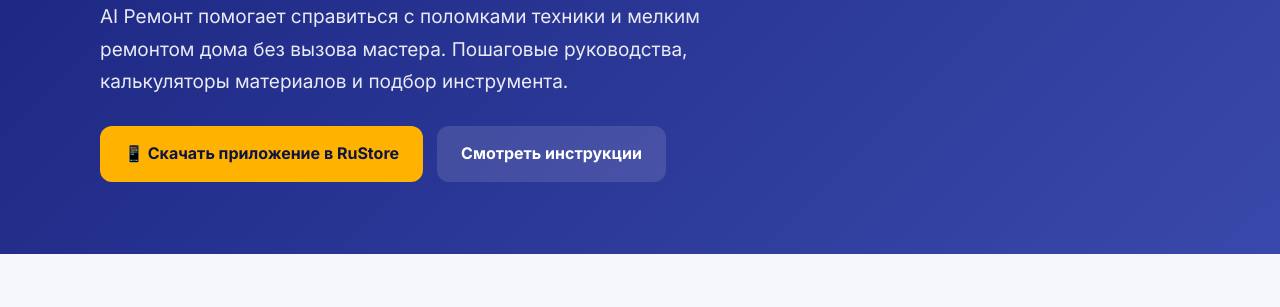
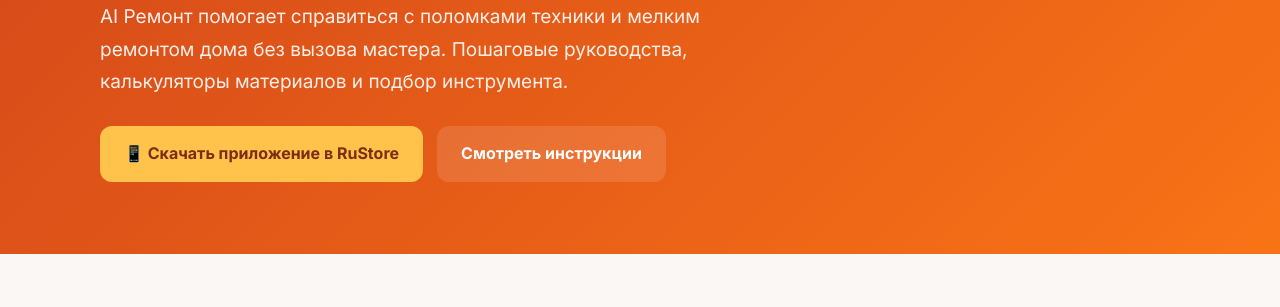
Before and after one commit to Zubcoder/airemont-site, a plain HTML site: page index.html in a window 1280 px wide. Shown: the part 319-626 px from the top of the page. Drawn offline with Linux system fonts and the light colour scheme.

Commit message:
Тема бренда: отдельная цветовая гамма под приложение

```diff
--- a/assets/style.css
+++ b/assets/style.css
@@ -1,16 +1,16 @@
-/* AI Юрист — сайт. Общие стили. */
+/* AI Ремонт — сайт. Общие стили (оранжевая тема). */
 :root {
-  --navy: #1A237E;
-  --navy-dark: #0d1442;
-  --navy-light: #3949ab;
-  --accent: #ffb300;
-  --bg: #f6f7fb;
+  --navy: #D2461A;
+  --navy-dark: #7c2d12;
+  --navy-light: #f97316;
+  --accent: #ffc24b;
+  --bg: #faf7f4;
   --bg-card: #ffffff;
-  --text: #1c2033;
-  --text-soft: #565c73;
-  --border: #e6e8f0;
+  --text: #1f1a17;
+  --text-soft: #6b5f57;
+  --border: #ece6e1;
   --ok: #2e7d32;
-  --shadow: 0 6px 24px rgba(26, 35, 126, 0.08);
+  --shadow: 0 6px 24px rgba(210, 70, 26, 0.10);
   --radius: 14px;
   --maxw: 1120px;
 }
```
